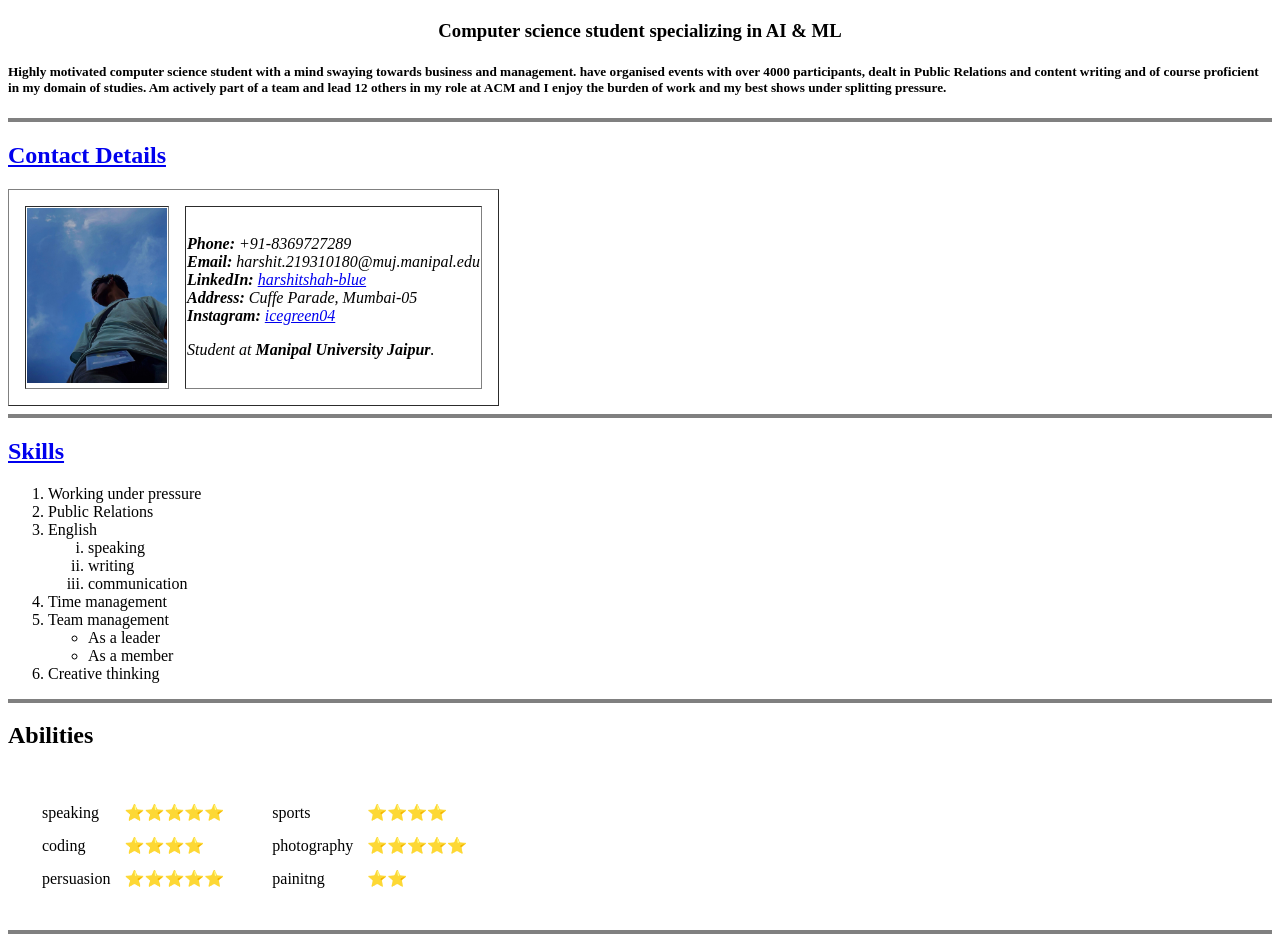
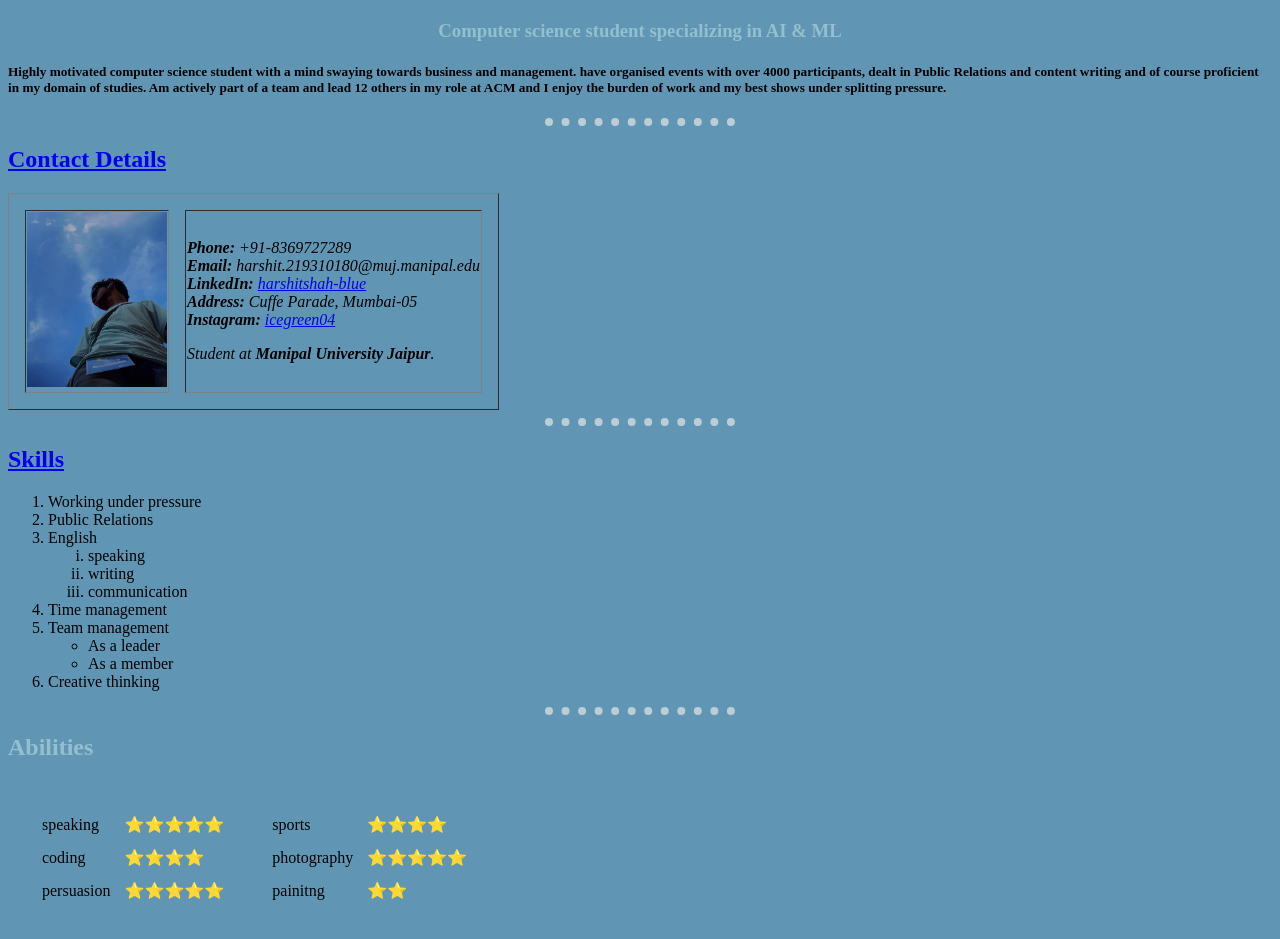
Before and after one commit to Icegreen04/Personalsite, a plain HTML site: page index.html in a window 1280 px wide. Shown: the part 283-1222 px from the top of the page. Drawn offline with Linux system fonts and the light colour scheme.

Commit message:
Add files via upload
added external css!

```diff
--- /dev/null
+++ b/css/styles.css
@@ -0,0 +1,23 @@
+
+body{
+    background-color: #6096B4;
+}
+
+hr{
+    border-style: dotted none none;
+    border-width: 8px;
+    border-color: #BDCDD6;
+    width: 15%;
+}
+
+h1{
+    color: #93BFCF;
+}
+
+h2{
+    color: #93BFCF;
+}
+
+h3{
+    color: #93BFCF;
+}
--- a/index.html
+++ b/index.html
@@ -5,6 +5,9 @@
         <title>
             Harshit's personal site
         </title>
+
+        <link rel="stylesheet" href="css/styles.css">
+
     </head>
 
     <body>
@@ -24,7 +27,7 @@
             Highly motivated computer science student with a mind swaying towards business and management. have organised events with over 4000 participants, dealt in Public Relations and content writing and of course proficient in my domain of studies. Am actively part of a team and lead 12 others in my role at ACM and I enjoy the burden of work and my best shows under splitting pressure.
         </h5>
 
-        <hr size="4" noshade>
+        <hr>
 
         <h2>
             <a href="contact.html">Contact Details</a>
@@ -55,7 +58,7 @@
             </tr>
         </table>
 
-        <hr size="4" noshade>
+        <hr>
 
         <h2>
             <a href="skills.html">Skills</a>
@@ -101,7 +104,7 @@
             </li>
         </ol>
 
-        <hr size="4" noshade>
+        <hr>
 
         <h2>
             Abilities
@@ -168,7 +171,7 @@
             </tr>
         </table>
 
-        <hr size="4" noshade>
+        <hr>
 
         <h2>
             Work Experience
```
Also changed, not shown: contact.html (+5 -1 lines), skills.html (+3 -0 lines).
